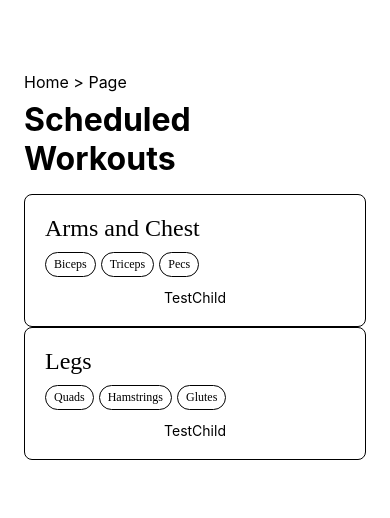
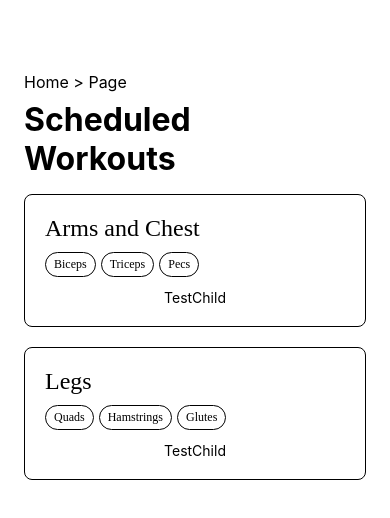
Before and after one commit to P4ck-a-Punch/component-gallery, a React Native app: screen / in a window 390 px wide. Shown: the top 518 px of the page. Built offline with nearby package versions, Linux system fonts and the light colour scheme.

Commit message:
use gutters in demo scrollview

```diff
--- a/App.tsx
+++ b/App.tsx
@@ -39,5 +39,7 @@ const styles = StyleSheet.create({
 		width: '100%',
 		justifyContent: 'flex-start',
 		alignItems: 'center',
+		rowGap: 20,
+		columnGap: 20,
 	},
 })
```
